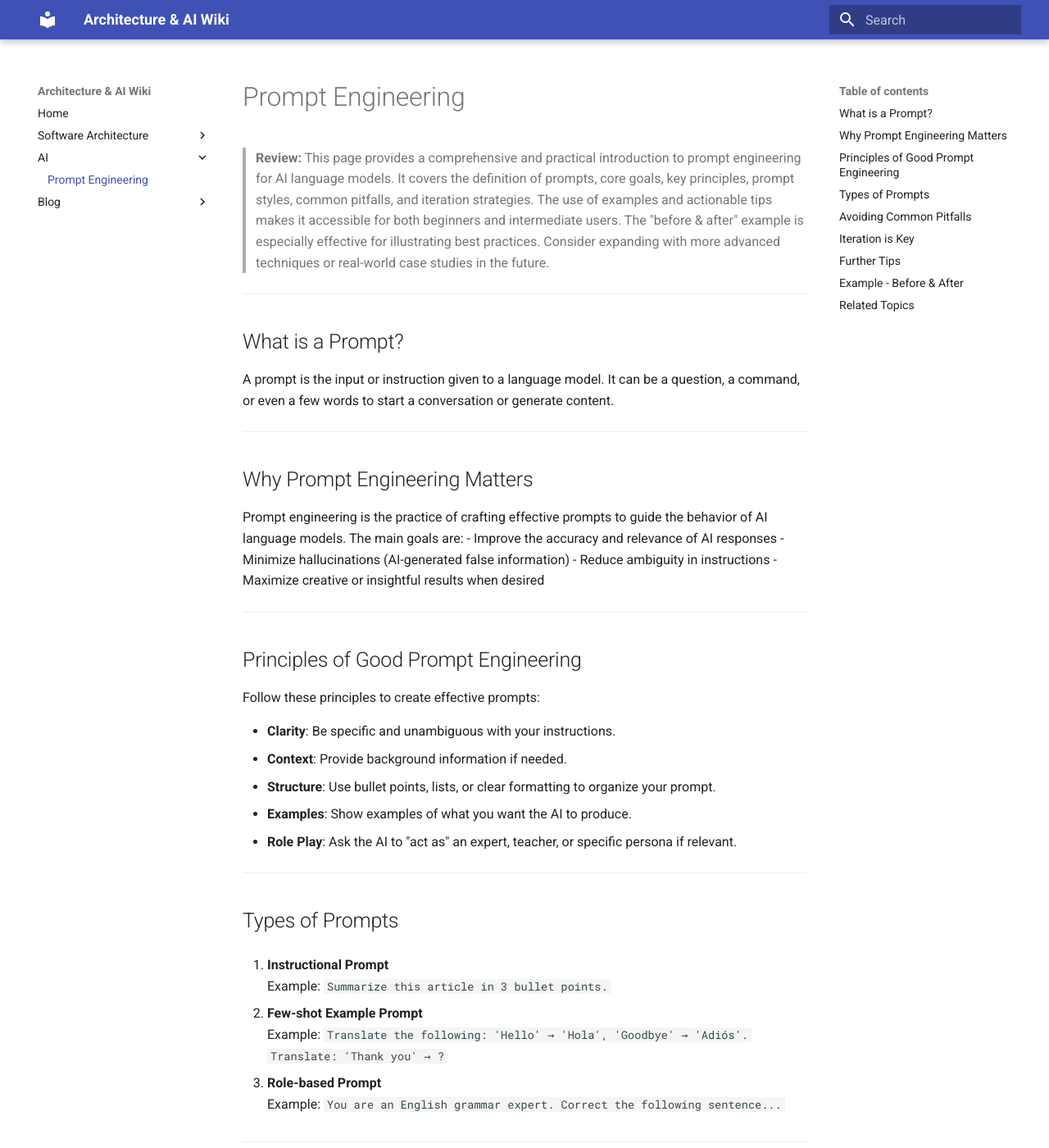
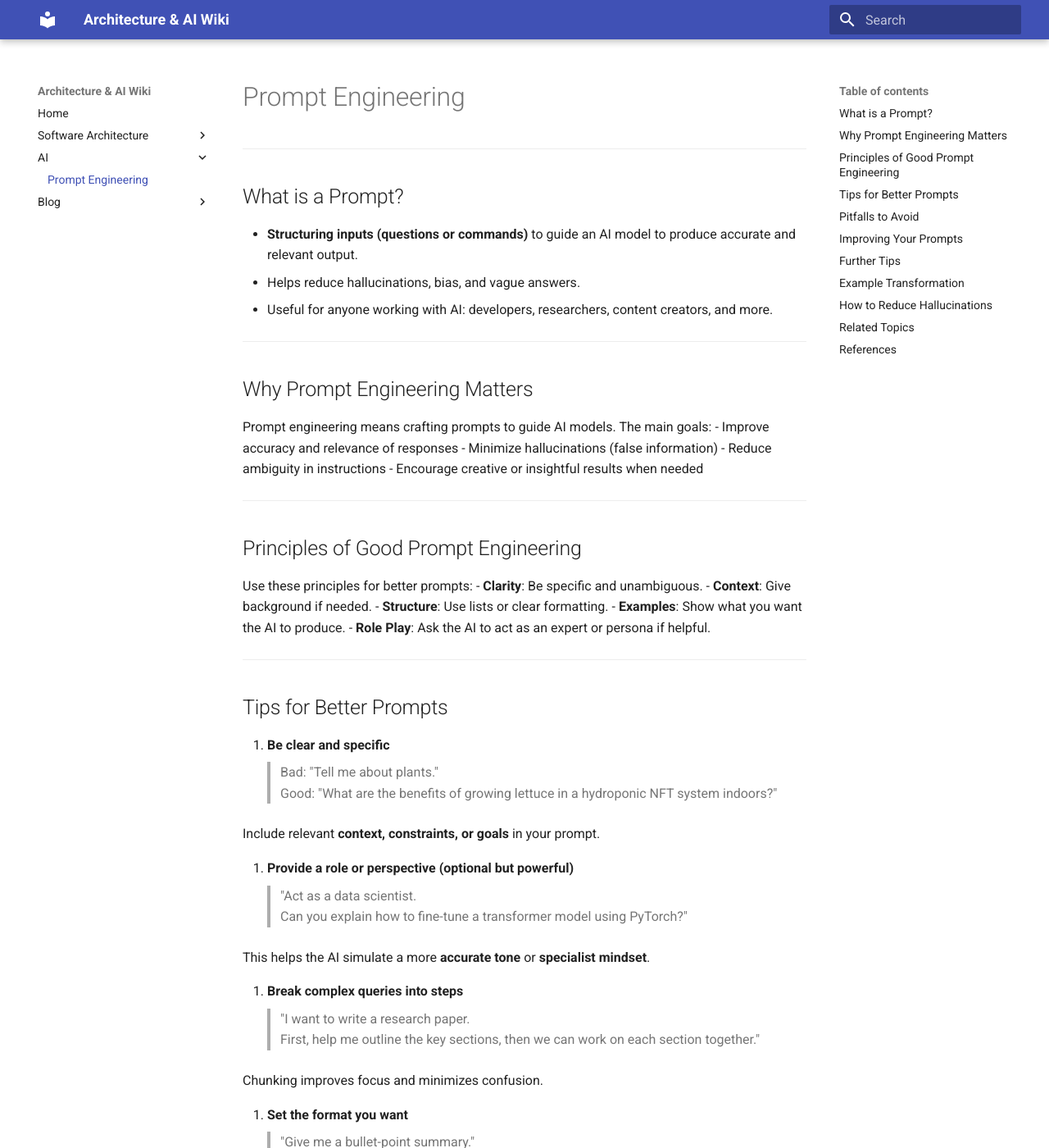
Before and after one commit to spa46/archai-wiki, an MkDocs documentation site: the page built from docs/ai/prompt-engineering.md, in a window 1280 px wide and 1400 px high. Shown: the whole window at 82% size. Built offline with MkDocs 1.6.1 and Material for MkDocs 9.7.7, drawn with Linux system fonts in a browser that asks for light colours; some of the changed text lies outside the part shown.

Commit message:
prompt engineering contents

```diff
--- a/docs/ai/prompt-engineering.md
+++ b/docs/ai/prompt-engineering.md
@@ -1,82 +1,122 @@
 # Prompt Engineering
 
-> **Review:**
-> This page provides a comprehensive and practical introduction to prompt engineering for AI language models. It covers the definition of prompts, core goals, key principles, prompt styles, common pitfalls, and iteration strategies. The use of examples and actionable tips makes it accessible for both beginners and intermediate users. The "before & after" example is especially effective for illustrating best practices. Consider expanding with more advanced techniques or real-world case studies in the future.
 
 ---
 
 ## What is a Prompt?
-A prompt is the input or instruction given to a language model. It can be a question, a command, or even a few words to start a conversation or generate content.
+- **Structuring inputs (questions or commands)** to guide an AI model to produce accurate and relevant output.
+- Helps reduce hallucinations, bias, and vague answers.
+- Useful for anyone working with AI: developers, researchers, content creators, and more.
 
 ---
 
 ## Why Prompt Engineering Matters
-Prompt engineering is the practice of crafting effective prompts to guide the behavior of AI language models. The main goals are:
-- Improve the accuracy and relevance of AI responses
-- Minimize hallucinations (AI-generated false information)
+Prompt engineering means crafting prompts to guide AI models. The main goals:
+- Improve accuracy and relevance of responses
+- Minimize hallucinations (false information)
 - Reduce ambiguity in instructions
-- Maximize creative or insightful results when desired
+- Encourage creative or insightful results when needed
 
 ---
 
 ## Principles of Good Prompt Engineering
-Follow these principles to create effective prompts:
-
-- **Clarity**: Be specific and unambiguous with your instructions.
-- **Context**: Provide background information if needed.
-- **Structure**: Use bullet points, lists, or clear formatting to organize your prompt.
-- **Examples**: Show examples of what you want the AI to produce.
-- **Role Play**: Ask the AI to "act as" an expert, teacher, or specific persona if relevant.
+Use these principles for better prompts:
+- **Clarity**: Be specific and unambiguous.
+- **Context**: Give background if needed.
+- **Structure**: Use lists or clear formatting.
+- **Examples**: Show what you want the AI to produce.
+- **Role Play**: Ask the AI to act as an expert or persona if helpful.
 
 ---
 
-## Types of Prompts
+## Tips for Better Prompts
 
-1. **Instructional Prompt**
-   Example: `Summarize this article in 3 bullet points.`
+1. **Be clear and specific**
+   > Bad: "Tell me about plants."
+   > Good: "What are the benefits of growing lettuce in a hydroponic NFT system indoors?"
 
-2. **Few-shot Example Prompt**
-   Example: `Translate the following: 'Hello' → 'Hola', 'Goodbye' → 'Adiós'. Translate: 'Thank you' → ?`
+   Include relevant **context, constraints, or goals** in your prompt.
 
-3. **Role-based Prompt**
-   Example: `You are an English grammar expert. Correct the following sentence...`
+2. **Provide a role or perspective (optional but powerful)**
+   > "Act as a data scientist.
+   > Can you explain how to fine-tune a transformer model using PyTorch?"
+
+   This helps the AI simulate a more **accurate tone** or **specialist mindset**.
+
+3. **Break complex queries into steps**
+   > "I want to write a research paper.
+   > First, help me outline the key sections, then we can work on each section together."
+
+   Chunking improves focus and minimizes confusion.
+
+4. **Set the format you want**
+   > "Give me a bullet-point summary."
+   > "Write it as a table with columns: Feature | Description | Pros | Cons."
+
+   This keeps answers structured and easy to digest.
+
+5. **Use examples for clarification**
+   > "I want my writing to sound like this: 'The sunset poured gold over the quiet hills.'
+   > Can you improve my paragraph to match that style?"
+
+   Examples reduce hallucination and improve alignment with your intention.
+
+6. **Specify what you don't want**
+   > "Don't include historical background — just focus on current applications of AI in healthcare."
+
+   This prevents unnecessary or off-topic output.
+
+7. **Iterate and refine**
+   > Ask, review, then say:
+   > "This is close, but could you make it more formal / concise / technical?"
+
+   You don't have to get the perfect prompt the first time — **interactive refinement** is key.
 
 ---
 
-## Avoiding Common Pitfalls
+## Pitfalls to Avoid
 
-| Common Issue    | How to Fix                       |
-|-----------------|----------------------------------|
-| Too vague       | Add details or constraints       |
-| Unclear task    | Explain the expected output      |
-| Overly long     | Break complex prompts into steps |
+| Common Issue    | How to Fix                 |
+|-----------------|---------------------------|
+| Too vague       | Add details or constraints |
+| Unclear task    | Explain expected output    |
+| Overly long     | Break into steps           |
 
 ---
 
-## Iteration is Key
+## Improving Your Prompts
 Prompt engineering is experimental. You may need to:
-- Rewrite the prompt from another perspective
-- Add constraints (such as word count or tone)
-- Remove unnecessary context
+- Rewrite from a new perspective
+- Add constraints (e.g., word count, tone)
+- Remove extra context
 
-Test and revise your prompts to get the best results.
+Test and revise your prompts for best results.
 
 ---
 
 ## Further Tips
-- Use markdown formatting (if supported) to structure prompts and outputs.
+- Use markdown formatting to structure prompts and outputs.
 - Chain prompts: use one output as input for the next task.
 - Ask the AI to explain its reasoning if you need clarity.
 
 ---
 
-## Example - Before & After
+## Example Transformation
 
-**Bad Prompt**
-> Tell me about Paris.
+| Type           | Prompt Example |
+| -------------- | -------------- |
+| **Too vague** | "Tell me about AI" |
+| **Better**    | "Explain how AI is used in fraud detection in financial institutions." |
+| **Best**      | "Act as a security engineer.<br>Explain how machine learning helps detect fraud in banking systems,<br>including common algorithms and real-world challenges." |
 
-**Better Prompt**
-> Give me a brief travel guide to Paris for first-time visitors, including top 3 attractions, best time to visit, and one local food to try.
+---
+
+## How to Reduce Hallucinations
+
+- Ask for sources, assumptions, or step-by-step reasoning.
+  - Example: "Can you give me a step-by-step explanation of how you arrived at this answer?"
+- Request external verification if accuracy is critical.
+- Avoid vague or open-ended questions unless you're brainstorming.
 
 ---
 
@@ -85,3 +125,12 @@
 - Few-shot Learning
 - Zero-shot Prompting
 - Chain-of-Thought Prompting
+
+---
+
+## References
+
+- [OpenAI Cookbook: Prompt Engineering](https://github.com/openai/openai-cookbook/blob/main/techniques_to_improve_reliability.md)
+- [DeepLearning.AI: Prompt Engineering Guide](https://www.deeplearning.ai/short-courses/chatgpt-prompt-engineering-for-developers/)
+- [Google: Prompt Design](https://cloud.google.com/vertex-ai/docs/generative-ai/learn/prompt-design)
+- [Prompt Engineering for AI Agents](https://www.oreilly.com/library/view/prompt-engineering-for/9781098153427/ch01.html)
```
Also changed, not shown: docs/ai/types-of-prompts.md (added, +83 -0 lines).
